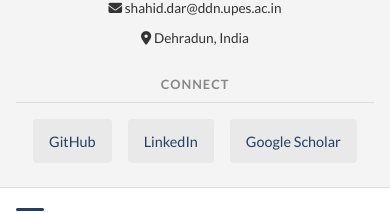
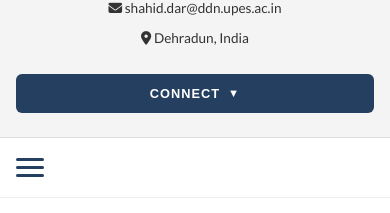
Before and after one commit to shahidar961/shahidar961.github.io, a React (Vite) app: page / in a window 390 px wide. Shown: the part 239-452 px from the top of the page. Built offline with nearby package versions, Linux system fonts and the light colour scheme.

Commit message:
Add collapsible Connect button for mobile - hidden by default, shows on tap

```diff
--- a/src/components/Sidebar.css
+++ b/src/components/Sidebar.css
@@ -61,14 +61,28 @@
     /* Pushes footer to bottom if flex container has height */
 }
 
-.sidebar-social h3 {
+/* Connect toggle button - styled as heading on desktop */
+.connect-toggle {
     font-size: 0.8rem;
     text-transform: uppercase;
     letter-spacing: 1px;
     color: #888;
     margin-bottom: 1rem;
+    border: none;
     border-bottom: 1px solid #ddd;
-    padding-bottom: 0.5rem;
+    padding: 0 0 0.5rem 0;
+    background: transparent;
+    cursor: default;
+    width: 100%;
+    text-align: left;
+    display: flex;
+    justify-content: space-between;
+    align-items: center;
+    font-weight: 700;
+}
+
+.toggle-icon {
+    display: none;
 }
 
 .social-links {
@@ -130,13 +144,50 @@
 
     .sidebar-social {
         text-align: center;
+        width: 100%;
+    }
+
+    .connect-toggle {
+        cursor: pointer;
+        justify-content: center;
+        gap: 0.5rem;
+        padding: 0.75rem 1rem;
+        background-color: var(--primary-color);
+        color: #fff;
+        border-radius: 6px;
+        border-bottom: none;
+        margin-bottom: 0;
+        transition: background-color 0.2s;
+    }
+
+    .connect-toggle:hover {
+        background-color: #1a2f48;
+    }
+
+    .toggle-icon {
+        display: inline-block;
+        transition: transform 0.3s ease;
+        font-size: 0.7rem;
+    }
+
+    .connect-toggle.open .toggle-icon {
+        transform: rotate(180deg);
     }
 
     .social-links {
         flex-direction: row;
         justify-content: center;
         flex-wrap: wrap;
-        gap: 1rem;
+        gap: 0.75rem;
+        max-height: 0;
+        overflow: hidden;
+        transition: max-height 0.3s ease-out, padding 0.3s ease-out;
+        padding: 0;
+    }
+
+    .social-links.show {
+        max-height: 200px;
+        padding-top: 1rem;
     }
 
     .social-links a {
--- a/src/components/Sidebar.jsx
+++ b/src/components/Sidebar.jsx
@@ -1,7 +1,14 @@
+import { useState } from 'react';
 import Photo from '../assets/Photo.png';
 import './Sidebar.css';
 
 const Sidebar = () => {
+    const [isConnectOpen, setIsConnectOpen] = useState(false);
+
+    const toggleConnect = () => {
+        setIsConnectOpen(!isConnectOpen);
+    };
+
     return (
         <div className="sidebar">
             <div className="profile-container">
@@ -17,8 +24,15 @@ const Sidebar = () => {
             </div>
 
             <div className="sidebar-social">
-                <h3>Connect</h3>
-                <div className="social-links">
+                <button
+                    className={`connect-toggle ${isConnectOpen ? 'open' : ''}`}
+                    onClick={toggleConnect}
+                    aria-expanded={isConnectOpen}
+                >
+                    Connect
+                    <span className="toggle-icon">▼</span>
+                </button>
+                <div className={`social-links ${isConnectOpen ? 'show' : ''}`}>
                     <a href="https://github.com/shahidar961" target="_blank" rel="noopener noreferrer">GitHub</a>
                     <a href="https://www.linkedin.com/in/shahid-majeed-1641731b2/" target="_blank" rel="noopener noreferrer">LinkedIn</a>
                     <a href="#" target="_blank" rel="noopener noreferrer">Google Scholar</a>
```
